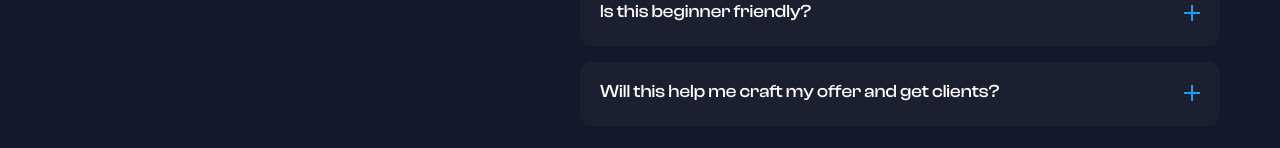
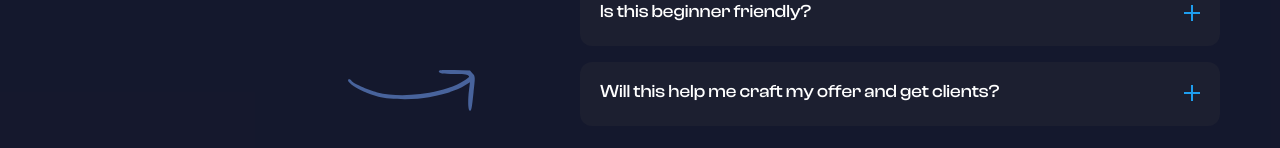
Before and after one commit to stefanocodes-react/Modi-Jass-Landing-Page, a React (Vite) app: page / in a window 1280 px wide. Shown: the part 5751-5899 px from the top of the page. Built offline with nearby package versions, Linux system fonts and the light colour scheme; no server answers; a web font is replaced by a local one.

Commit message:
frequently asked questions section completed

```diff
--- a/src/components/FrequentlyAskedQuestions.jsx
+++ b/src/components/FrequentlyAskedQuestions.jsx
@@ -1,14 +1,24 @@
 import Faq from "./Faq";
 import Section from "./Section";
 import { questions } from "../constants";
-
+import graphic from "../assets/vectors/arrow-right.svg";
 const FrequentlyAskedQuestions = () => {
   return (
     <div className="flex flex-col items-center gap-8 py-16 justify-center container lg:flex-row lg:items-start lg:justify-between">
-      <Section
-        sectionTitle={`Frequently Asked Questions`}
-        className={` self-start px-0 md:max-w-[25rem] text-left py-0`}
-      />
+      <div className="flex relative flex-col items-center gap-6 justify-between">
+        <Section
+          sectionTitle={`Frequently Asked Questions`}
+          className={`py-0 self-start px-0 md:max-w-[25rem] text-left`}
+        />
+        <img
+          className="hidden lg:block lg:absolute lg:bottom-[-3.5rem] lg:right-[-1rem]"
+          src={graphic}
+          width={128}
+          height={128}
+          alt=""
+        />
+      </div>
+
       <div>
         <div className="flex flex-col justify-center items-center max-w-[40rem] gap-4">
           {questions.map((q) => (
```
Also changed, not shown: src/assets/vectors/arrow-right.svg (added), src/assets/vectors/faqGraphic.svg (added).
